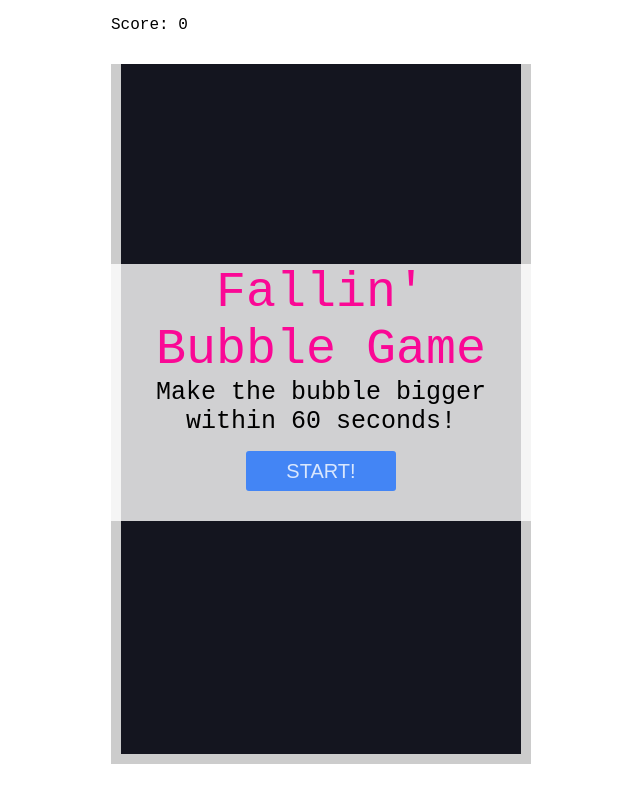
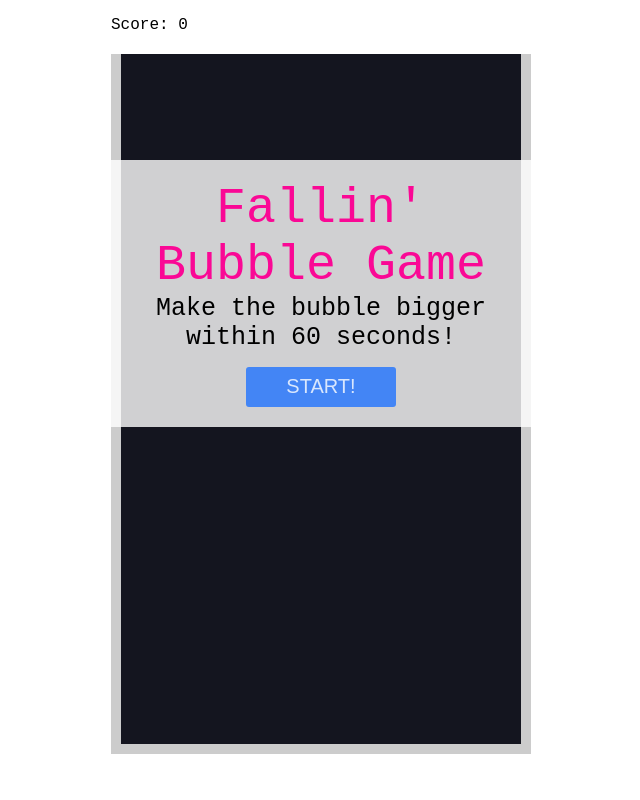
Before and after one commit to KosukeT-dev/fallin-bubble-game, a plain HTML site: page index.html in a window 1280 px wide. Shown: the whole page, without its empty margins (319-959 px from the left). Drawn offline with nearby package versions, Linux system fonts and the light colour scheme.

Commit message:
fix this game

```diff
--- a/style.css
+++ b/style.css
@@ -1,22 +1,34 @@
 body {
   font-family: 'Courier New', Courier, monospace;
+  margin: 0;
+  padding: 0;
+  overflow-x: hidden;
 }
 
 .container {
   position: relative;
-  width: 420px;
-  height: 700px;
-  margin: 30px auto 0;
+max-width: 420px;
+  width: 95%;
+  aspect-ratio: 420 / 700;
+  margin: 10px auto 0;
+}
+
+/* Matter.js が生成する canvas をコンテナ内に収める */
+.container canvas {
+  width: 100% !important;
+  height: auto !important;
 }
 
 .message {
   position: absolute;
+  z-index: 10;
   display: none;
   text-align: center;
-  top: 200px;
+  top: 15%;
+  left: 0;
   width: 100%;
   background-color: rgba(255, 255, 255, 0.8);
-  padding: 0 0 30px;
+  padding: 20px 0;
 }
 
 .message p {
@@ -24,7 +36,7 @@ body {
 }
 
 .mainText {
-  font-size: 50px;
+  font-size: clamp(24px, 8vw, 50px);
   color: #fa0895;
 }
 
@@ -45,8 +57,9 @@ body {
 }
 
 .score-container, .timer-container {
-  width: 420px;
-  margin: 10px auto 0;
+  max-width: 420px;
+  width: 95%;
+  margin: 5px auto 0;
 }
 
 .timer {
```
